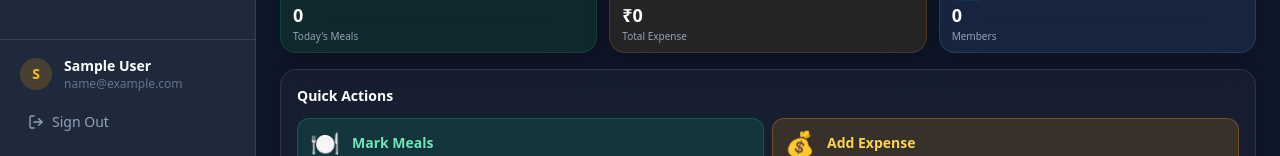
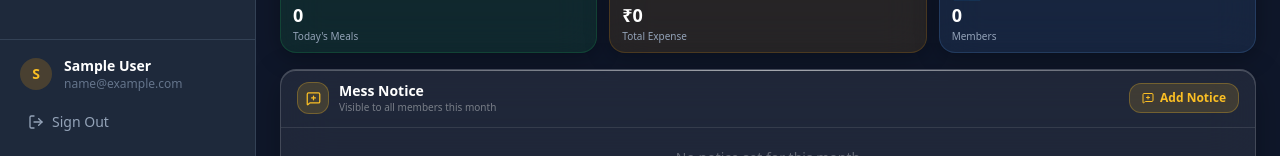
Before and after one commit to Akash-18c/Mess-Management-System, a React (Create React App) app in the folder frontend/: page /manager in a window 1280 px wide. Shown: the part 644-800 px from the top of the page. Built offline with nearby package versions, Linux system fonts and the light colour scheme; no server answers; sample sign-in values are in the browser's storage.

Commit message:
feat: manager can add/edit/delete monthly mess notice, shown on all dashboards

```diff
--- a/frontend/src/pages/manager/ManagerDashboard.js
+++ b/frontend/src/pages/manager/ManagerDashboard.js
@@ -1,7 +1,7 @@
 import React, { useEffect, useState, useCallback, useRef } from 'react';
 import { useNavigate } from 'react-router-dom';
-import { BarChart, Bar, XAxis, YAxis, Tooltip, ResponsiveContainer, Cell, Legend } from 'recharts';
-import { Calendar, ChevronDown, Sparkles, UtensilsCrossed } from 'lucide-react';
+import { BarChart, Bar, XAxis, YAxis, Tooltip, ResponsiveContainer } from 'recharts';
+import { Calendar, ChevronDown, Sparkles, UtensilsCrossed, MessageSquarePlus, Pencil, Trash2, Check, X } from 'lucide-react';
 import api from '../../api';
 import DashboardShared from '../../components/DashboardShared';
 import BirthdayBanner from '../../components/BirthdayBanner';
@@ -58,6 +58,10 @@ export default function ManagerDashboard() {
   const [totalCollected, setTotalCollected] = useState(0);
   const [individualCosts, setIndividualCosts] = useState([]);
   const [advancePaid, setAdvancePaid] = useState(null);
+  const [notice, setNotice] = useState(null);
+  const [noticeEdit, setNoticeEdit] = useState(false);
+  const [noticeText, setNoticeText] = useState('');
+  const [noticeSaving, setNoticeSaving] = useState(false);
   const dropRef = useRef(null);
   const navigate = useNavigate();
 
@@ -118,6 +122,31 @@ export default function ManagerDashboard() {
         .catch(() => api.get('/members').then(r => { setMembers(r.data); setCache('members', r.data); }).catch(() => {}));
     }
   }, []);
+
+  // Load notice for current month
+  useEffect(() => {
+    api.get(`/expenses/notice/${curMonth}/${curYear}`)
+      .then(r => { setNotice(r.data); setNoticeText(r.data?.message || ''); })
+      .catch(() => {});
+  }, [curMonth, curYear]);
+
+  const saveNotice = async () => {
+    if (!noticeText.trim()) return;
+    setNoticeSaving(true);
+    try {
+      const r = await api.post('/expenses/notice', { month: curMonth, year: curYear, message: noticeText.trim() });
+      setNotice(r.data);
+      setNoticeEdit(false);
+    } catch { }
+    finally { setNoticeSaving(false); }
+  };
+
+  const deleteNotice = async () => {
+    try {
+      await api.delete(`/expenses/notice/${curMonth}/${curYear}`);
+      setNotice(null); setNoticeText(''); setNoticeEdit(false);
+    } catch { }
+  };
 
   const load = useCallback(() => {
     const sk = `summary-${selectedMonth}-${selectedYear}`;
@@ -365,7 +394,101 @@ export default function ManagerDashboard() {
         </div>
       )}
 
-      {/* ── Quick Actions ── */}
+      {/* ── Mess Notice (current month only) ── */}
+      {isCurrentMonth && (
+        <div className="relative rounded-2xl overflow-hidden"
+          style={{
+            background: 'rgba(255,255,255,0.07)',
+            backdropFilter: 'blur(24px)',
+            WebkitBackdropFilter: 'blur(24px)',
+            border: '1px solid rgba(255,255,255,0.16)',
+            boxShadow: '0 8px 32px rgba(0,0,0,0.25), inset 0 1px 0 rgba(255,255,255,0.20)',
+          }}>
+          {/* shimmer */}
+          <div className="absolute top-0 left-0 right-0 h-px"
+            style={{ background: 'linear-gradient(90deg,transparent,rgba(255,255,255,0.50),transparent)' }} />
+
+          {/* Header */}
+          <div className="flex items-center justify-between px-4 py-3"
+            style={{ borderBottom: '1px solid rgba(255,255,255,0.10)' }}>
+            <div className="flex items-center gap-2.5">
+              <div className="w-8 h-8 rounded-xl flex items-center justify-center flex-shrink-0"
+                style={{ background: 'rgba(251,191,36,0.15)', border: '1px solid rgba(251,191,36,0.28)' }}>
+                <MessageSquarePlus size={15} style={{ color: '#fbbf24' }} />
+              </div>
+              <div>
+                <p className="text-white font-bold text-sm leading-tight">Mess Notice</p>
+                <p className="text-[10px]" style={{ color: 'rgba(255,255,255,0.40)' }}>Visible to all members this month</p>
+              </div>
+            </div>
+            <div className="flex items-center gap-1.5 flex-shrink-0">
+              {notice && !noticeEdit && (
+                <button onClick={() => { setNoticeEdit(true); setNoticeText(notice.message); }}
+                  className="w-8 h-8 rounded-xl flex items-center justify-center"
+                  style={{ background: 'rgba(99,102,241,0.12)', border: '1px solid rgba(99,102,241,0.25)', WebkitTapHighlightColor: 'transparent' }}>
+                  <Pencil size={13} style={{ color: '#a5b4fc' }} />
+                </button>
+              )}
+              {notice && !noticeEdit && (
+                <button onClick={deleteNotice}
+                  className="w-8 h-8 rounded-xl flex items-center justify-center"
+                  style={{ background: 'rgba(248,113,113,0.10)', border: '1px solid rgba(248,113,113,0.22)', WebkitTapHighlightColor: 'transparent' }}>
+                  <Trash2 size={13} style={{ color: '#f87171' }} />
+                </button>
+              )}
+              {!notice && !noticeEdit && (
+                <button onClick={() => { setNoticeEdit(true); setNoticeText(''); }}
+                  className="flex items-center gap-1.5 px-3 py-1.5 rounded-xl text-xs font-bold"
+                  style={{ background: 'rgba(251,191,36,0.14)', border: '1px solid rgba(251,191,36,0.28)', color: '#fbbf24', WebkitTapHighlightColor: 'transparent' }}>
+                  <MessageSquarePlus size={12} /> Add Notice
+                </button>
+              )}
+            </div>
+          </div>
+
+          {/* Body */}
+          <div className="px-4 py-3">
+            {noticeEdit ? (
+              <div className="space-y-2.5">
+                <textarea
+                  value={noticeText}
+                  onChange={e => setNoticeText(e.target.value)}
+                  placeholder="e.g. Mandatory meal for all members this month — minimum 20 meals required."
+                  rows={3}
+                  className="w-full rounded-xl px-3 py-2.5 text-sm resize-none outline-none"
+                  style={{
+                    background: 'rgba(255,255,255,0.08)',
+                    border: '1px solid rgba(255,255,255,0.18)',
+                    color: '#fff',
+                    lineHeight: 1.6,
+                  }}
+                />
+                <div className="flex gap-2">
+                  <button onClick={() => { setNoticeEdit(false); setNoticeText(notice?.message || ''); }}
+                    className="flex-1 flex items-center justify-center gap-1.5 py-2 rounded-xl text-xs font-bold"
+                    style={{ background: 'rgba(255,255,255,0.06)', border: '1px solid rgba(255,255,255,0.12)', color: '#94a3b8', WebkitTapHighlightColor: 'transparent' }}>
+                    <X size={13} /> Cancel
+                  </button>
+                  <button onClick={saveNotice} disabled={noticeSaving || !noticeText.trim()}
+                    className="flex-1 flex items-center justify-center gap-1.5 py-2 rounded-xl text-xs font-bold"
+                    style={{ background: 'rgba(251,191,36,0.18)', border: '1px solid rgba(251,191,36,0.35)', color: '#fbbf24', opacity: noticeSaving || !noticeText.trim() ? 0.6 : 1, WebkitTapHighlightColor: 'transparent' }}>
+                    <Check size={13} /> {noticeSaving ? 'Saving...' : 'Save'}
+                  </button>
+                </div>
+              </div>
+            ) : notice ? (
+              <div className="flex items-start gap-2.5">
+                <div className="w-1 rounded-full flex-shrink-0" style={{ minHeight: 32, background: 'linear-gradient(180deg,#fbbf24,#f59e0b)' }} />
+                <p className="text-sm leading-relaxed" style={{ color: 'rgba(255,255,255,0.82)' }}>{notice.message}</p>
+              </div>
+            ) : (
+              <p className="text-sm text-center py-2" style={{ color: 'rgba(255,255,255,0.30)' }}>No notice set for this month</p>
+            )}
+          </div>
+        </div>
+      )}
+
+      {/* ── Quick Actions ── */}}
       <div className="rounded-2xl p-4" style={glass}>
         <h3 className="font-semibold text-white mb-3 text-sm">Quick Actions</h3>
         <div className="grid grid-cols-2 gap-2">
```
